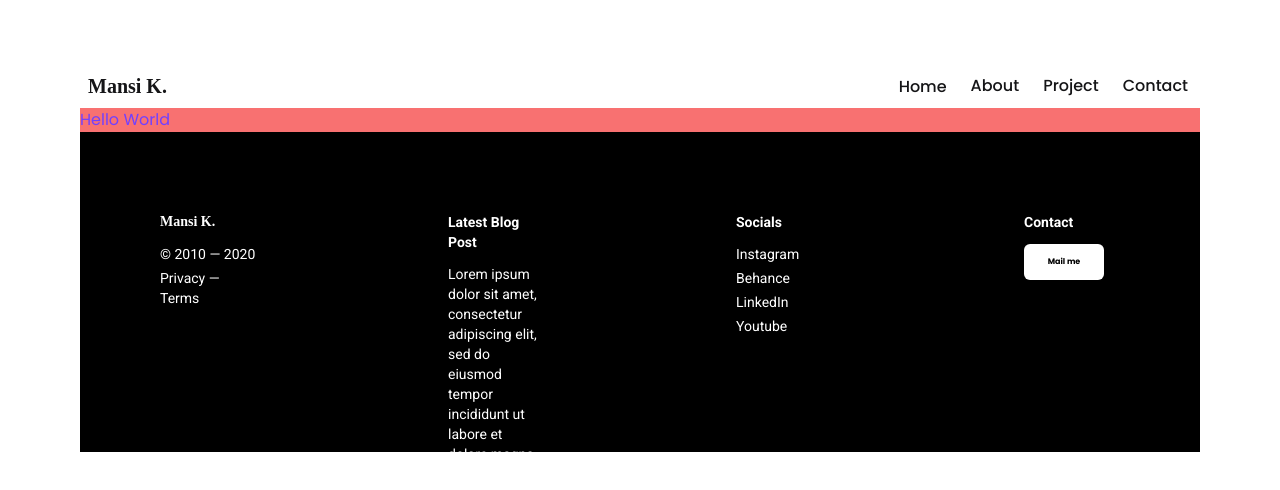
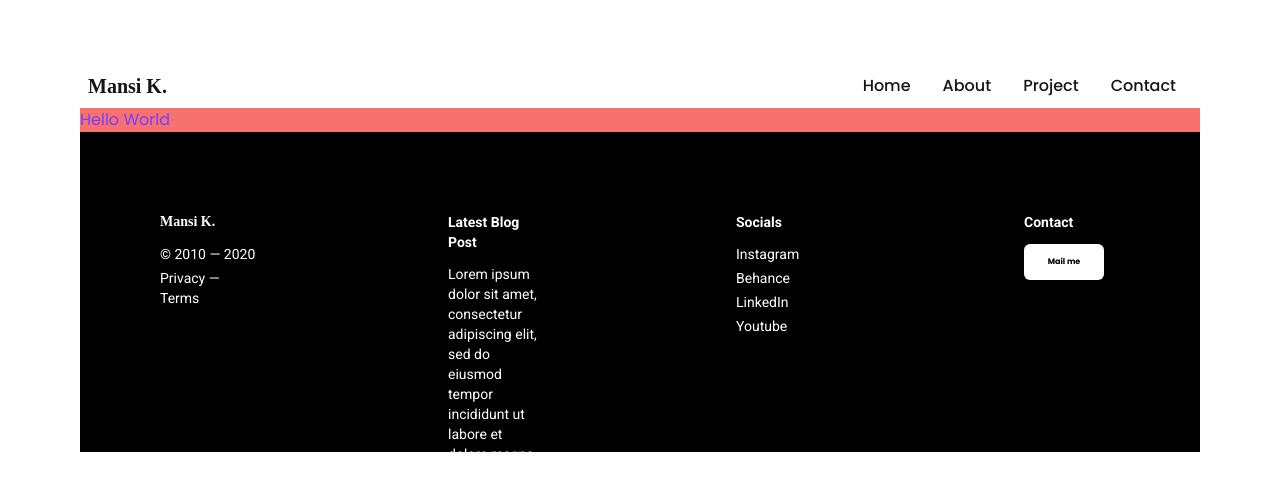
Before and after one commit to saifalfalah/mansi-kasar, a Next.js app: page / in a window 1280 px wide. Shown: the top 490 px of the page. Built offline with nearby package versions, Linux system fonts and the light colour scheme.

Commit message:
Update Navbar.js

```diff
--- a/components/Navbar.js
+++ b/components/Navbar.js
@@ -45,25 +45,25 @@ const Navbar = () => {
          w-full lg:flex lg:flex-grow lg:w-auto`}
         >
           <div className="flex flex-col items-start w-full lg:flex-row lg:ml-auto lg:w-auto lg:items-center lg:h-auto">
-            <div className={router.pathname == "/" ? "text-brand" : ""}>
-              <Link href="/">
-                <a className="items-center w-full px-3 py-2 font-medium rounded font-poppins text-navItems lg:w-auto ">
-                  Home
-                </a>
-              </Link>
-            </div>
+            {/* <div className={router.pathname == "/" ? "text-brand" : ""}> */}
             <Link href="/">
-              <a className="items-center justify-center w-full px-3 py-2 font-medium rounded font-poppins text-navItems lg:w-auto">
+              <a className="items-center w-full p-2 mr-4 font-medium rounded font-poppins text-navItems lg:w-auto ">
+                Home
+              </a>
+            </Link>
+            {/* </div> */}
+            <Link href="/">
+              <a className="items-center justify-center w-full p-2 mr-4 font-medium rounded font-poppins text-navItems lg:w-auto">
                 About
               </a>
             </Link>
             <Link href="/">
-              <a className="items-center justify-center w-full px-3 py-2 font-medium rounded font-poppins text-navItems lg:w-auto">
+              <a className="items-center justify-center w-full p-2 mr-4 font-medium rounded font-poppins text-navItems lg:w-auto">
                 Project
               </a>
             </Link>
             <Link href="/">
-              <a className="items-center justify-center w-full px-3 py-2 font-medium rounded font-poppins text-navItems lg:w-auto">
+              <a className="items-center justify-center w-full p-2 mr-4 font-medium rounded font-poppins text-navItems lg:w-auto">
                 Contact
               </a>
             </Link>
```
